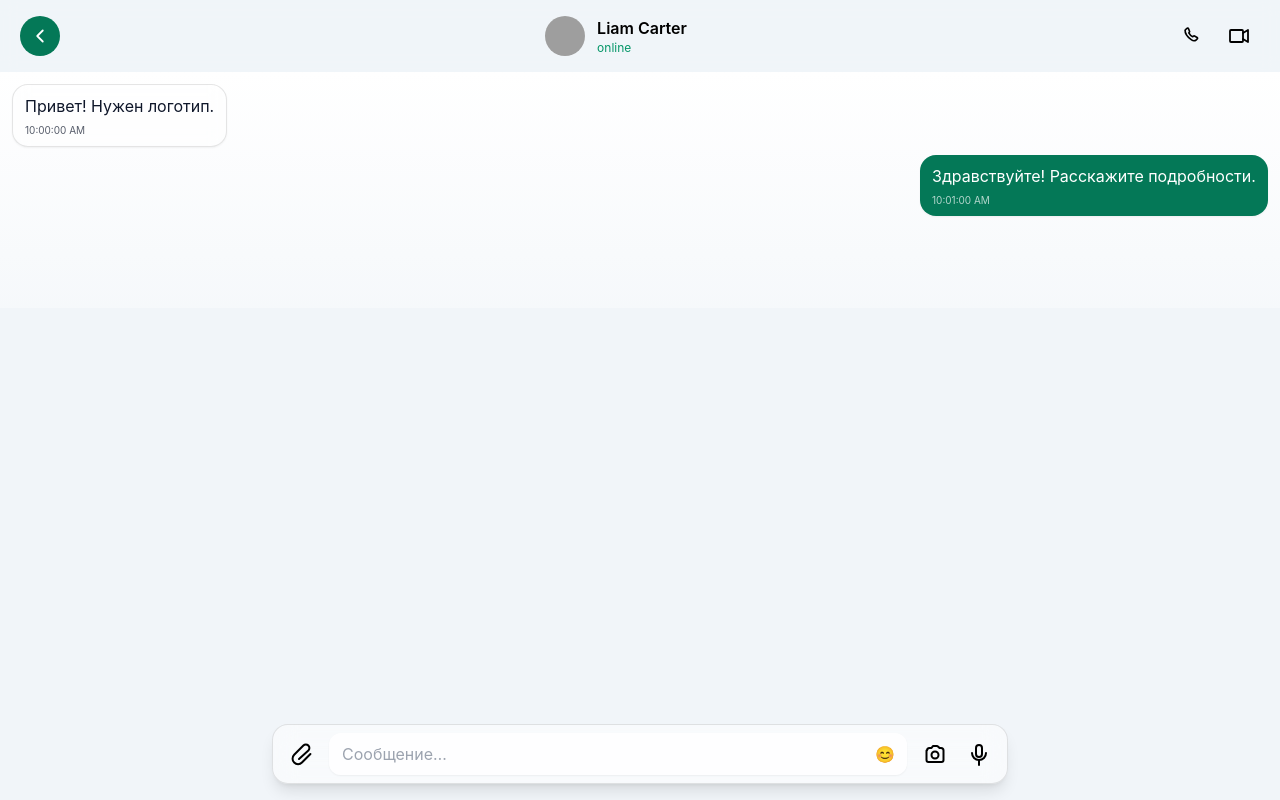
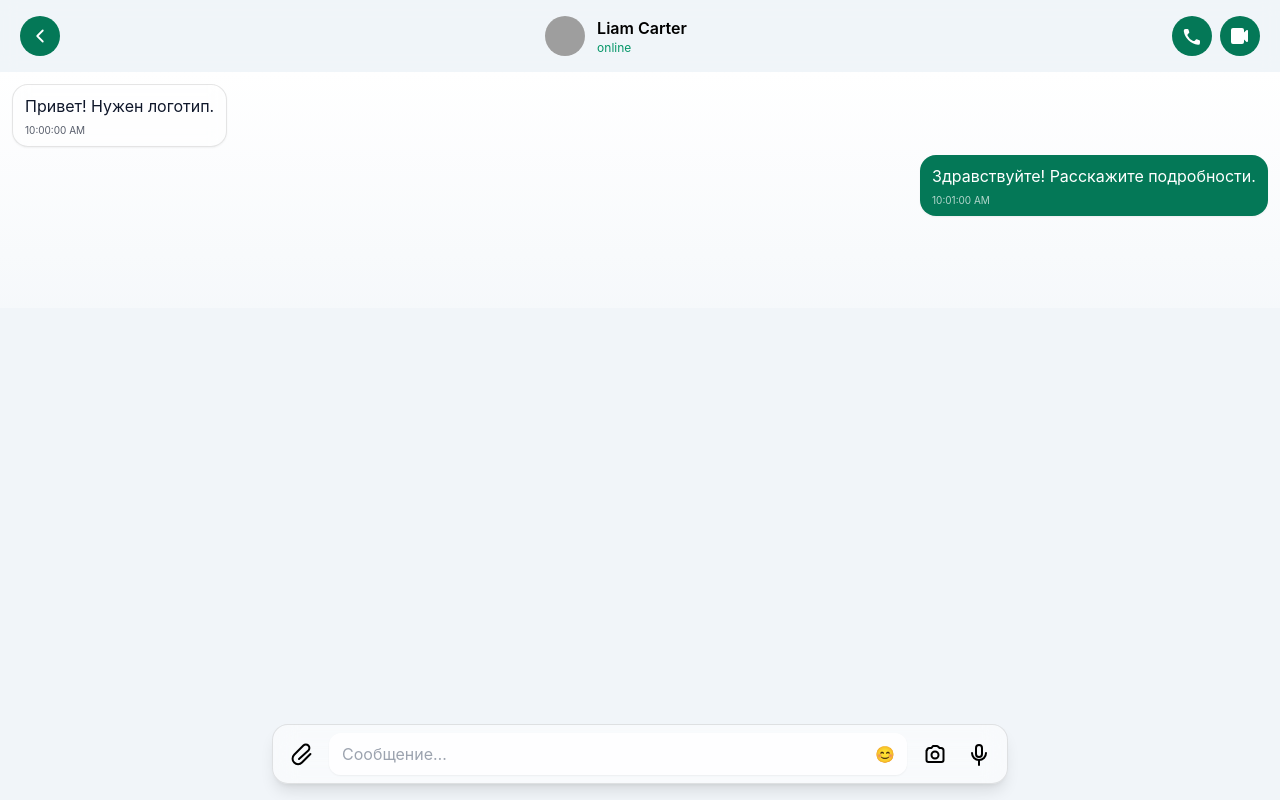
Before and after one commit to m1ke1994/apps-messeger, a Vue app in the folder my-vue-app/: page /chats in a window 1280 px wide. Both pictures are taken after a click on the button 640 px from the left and 116 px from the top of the page. Built offline with nearby package versions, Linux system fonts and the light colour scheme; grey boxes are pictures that could not be loaded.

Commit message:
поменял svg аудио и видео звонок

```diff
--- a/my-vue-app/src/App.vue
+++ b/my-vue-app/src/App.vue
@@ -56,20 +56,37 @@
 
       <div class="flex min-w-[4.5rem] items-center justify-end gap-2">
         <template v-if="isChatDetail">
+  <!-- ЗАМЕНА ТОЛЬКО ЭТОГО УЧАСТКА (кнопка аудиозвонка) -->
+<!-- Аудиозвонок -->
 <button
   type="button"
-            class="flex h-10 w-10 items-center justify-center rounded-full transition hover:bg-black/5 dark:hover:bg-white/10"
+  class="flex h-10 w-10 items-center justify-center rounded-full bg-[#047857] text-white transition hover:bg-[#059669] active:scale-95"
   aria-label="Аудиозвонок"
 >
-            <SvgIcon name="phone" :size="22" />
+  <svg xmlns="http://www.w3.org/2000/svg"
+       viewBox="0 0 24 24"
+       class="h-[22px] w-[22px]"
+       fill="currentColor"
+       aria-hidden="true">
+    <path d="M6.62 10.79a15.05 15.05 0 006.59 6.59c.62.3 1.36.19 1.85-.3l1.2-1.2a1 1 0 011.05-.24l2.72.91a1 1 0 01.67.95v2.13a2 2 0 01-2.18 2A18 18 0 013 6.48 2 2 0 015 4.3h2.13a1 1 0 01.95.67l.91 2.72a1 1 0 01-.24 1.05l-1.2 1.2c-.49.49-.61 1.23-.3 1.85z"/>
+  </svg>
 </button>
+
+<!-- Видеозвонок -->
 <button
   type="button"
-            class="flex h-10 w-10 items-center justify-center rounded-full transition hover:bg-black/5 dark:hover:bg-white/10"
+  class="flex h-10 w-10 items-center justify-center rounded-full bg-[#047857] text-white transition hover:bg-[#059669] active:scale-95"
   aria-label="Видеозвонок"
 >
-            <SvgIcon name="video" :size="24" />
+  <svg xmlns="http://www.w3.org/2000/svg"
+       viewBox="0 0 24 24"
+       class="h-[24px] w-[24px]"
+       fill="currentColor"
+       aria-hidden="true">
+    <path d="M3 6a2 2 0 0 1 2-2h9a2 2 0 0 1 2 2v2.586l2.293-2.293A1 1 0 0 1 20 7v10a1 1 0 0 1-1.707.707L16 15.414V18a2 2 0 0 1-2 2H5a2 2 0 0 1-2-2V6z"/>
+  </svg>
 </button>
+
         </template>
       </div>
     </header>
```
Lines whose indentation alone changed are shown as unchanged.
